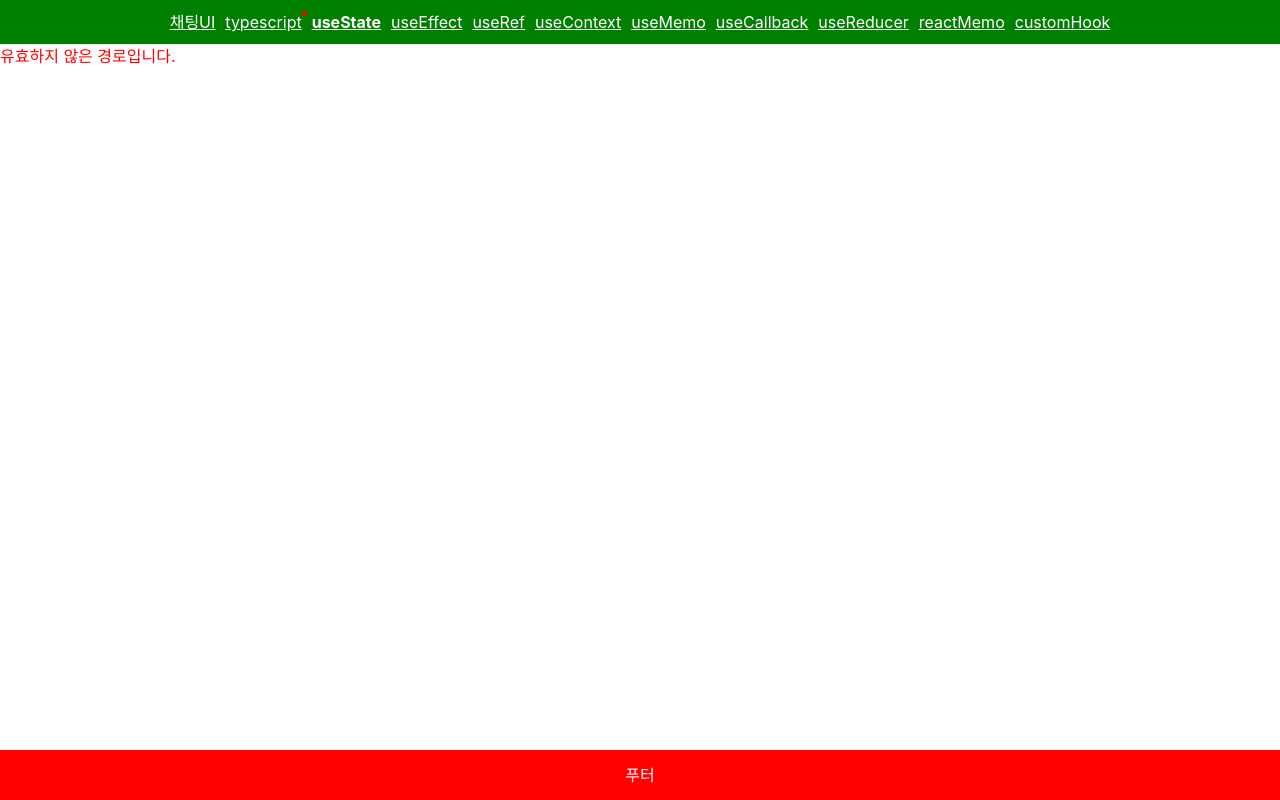
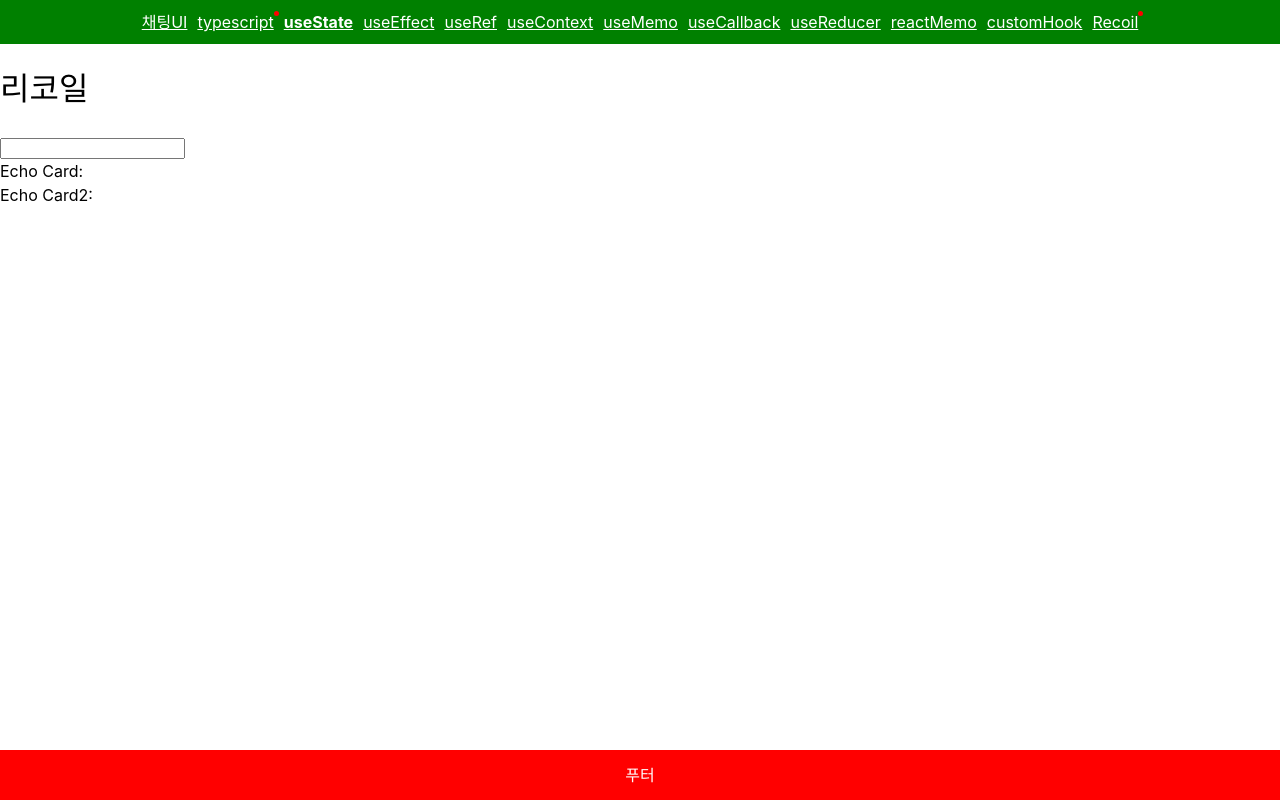
Before and after one commit to rightbrainLIB/free, a React (Vite) app: page /Recoil in a window 1280 px wide. Built offline with nearby package versions, Linux system fonts and the light colour scheme.

Commit message:
Recoil 샘플 추가

```diff
--- a/package.json
+++ b/package.json
@@ -10,10 +10,12 @@
     "preview": "vite preview"
   },
   "dependencies": {
+    "@types/recoil": "^0.0.9",
     "@types/uuid": "^9.0.7",
     "react": "^18.2.0",
     "react-dom": "^18.2.0",
     "react-router-dom": "^6.18.0",
+    "recoil": "^0.7.7",
     "uuid": "^9.0.1"
   },
   "devDependencies": {
--- a/src/components/layout/Header.tsx
+++ b/src/components/layout/Header.tsx
@@ -23,6 +23,7 @@ function Header() {
             <Link to="/hooks/useReducer" onClick={()=>{지금?.활성화메뉴설정(6);메뉴숨길까(false)}}><span style={{fontWeight : (지금?.활성화메뉴 == 6 ? '700' : '400')}}>useReducer</span></Link>
             <Link to="/hooks/reactMemo" onClick={()=>{지금?.활성화메뉴설정(7);메뉴숨길까(false)}}><span style={{fontWeight : (지금?.활성화메뉴 == 7 ? '700' : '400')}}>reactMemo</span></Link>
             <Link to="/hooks/custom" onClick={()=>{지금?.활성화메뉴설정(8);메뉴숨길까(false)}}><span style={{fontWeight : (지금?.활성화메뉴 == 8 ? '700' : '400')}}>customHook</span></Link>
+            <Link to="/recoil" onClick={()=>{지금?.활성화메뉴설정(9);메뉴숨길까(false)}} className="alarm"><span style={{fontWeight : (지금?.활성화메뉴 == -1 ? '700' : '400')}}>Recoil</span></Link>
         </div>
     )
   }
--- /dev/null
+++ b/src/components/recoil/Card.tsx
@@ -0,0 +1,18 @@
+import {RecoilRoot, atom, selector, useRecoilState, useRecoilValue} from 'recoil';
+import { textState } from "./Index";
+
+function Card() {
+    const [text, setText] = useRecoilState(textState);
+    const onChange = (event:React.ChangeEvent<HTMLInputElement>) => {
+        setText(event.target.value);
+    };
+    return (
+        <>
+            <input type="text" value={text} onChange={onChange} />
+            <br />
+            Echo Card: {text}
+        </>
+    )
+  }
+
+  export default Card
--- /dev/null
+++ b/src/components/recoil/Card2.tsx
@@ -0,0 +1,15 @@
+import {RecoilRoot, atom, selector, useRecoilState, useRecoilValue} from 'recoil';
+import { textState } from "./Index";
+
+function Card2() {
+    const [text, setText] = useRecoilState(textState);
+
+    return (
+        <>
+            <br />
+            Echo Card2: {text}
+        </>
+    )
+  }
+
+  export default Card2
--- /dev/null
+++ b/src/components/recoil/Index.tsx
@@ -0,0 +1,19 @@
+import {RecoilRoot, atom, selector, useRecoilState, useRecoilValue} from 'recoil';
+import Card from './Card';
+import Card2 from './Card2';
+
+export const textState = atom({
+    key: 'textState', // unique ID (with respect to other atoms/selectors)
+    default: '', // default value (aka initial value)
+});
+function Recoil() {
+    return (
+        <RecoilRoot>
+            <h1>리코일</h1>
+            <Card />
+            <Card2 />
+        </RecoilRoot>
+    )
+  }
+
+  export default Recoil
--- a/src/components/route/Index.tsx
+++ b/src/components/route/Index.tsx
@@ -16,7 +16,7 @@ import UseReducer2 from '@components/hooks/useReducer/Index';
 import ReactMemo from '@components/hooks/reactMemo/Index';
 import Custom from '@components/hooks/custom/Index';
 import TypeScript from '@components/typescript/Index';
-
+import Recoil from '@components/recoil/Index';
 
 
 function Router() {
@@ -28,6 +28,7 @@ function Router() {
                 <Routes>
                     <Route path="/" element={<Main  />}></Route>
                     <Route path="/typescript" element={<TypeScript  />}></Route>
+                    <Route path="/Recoil/" element={<Recoil />}></Route>
                     <Route path="/hooks/useState" element={<UseState  />}></Route>
                     <Route path="/hooks/useEffect" element={<UseEffect  />}></Route>
                     <Route path="/hooks/useRef" element={<UseRef  />}></Route>
```
Also changed, not shown: 1 other file (tests, documents, lock files or other folders).
